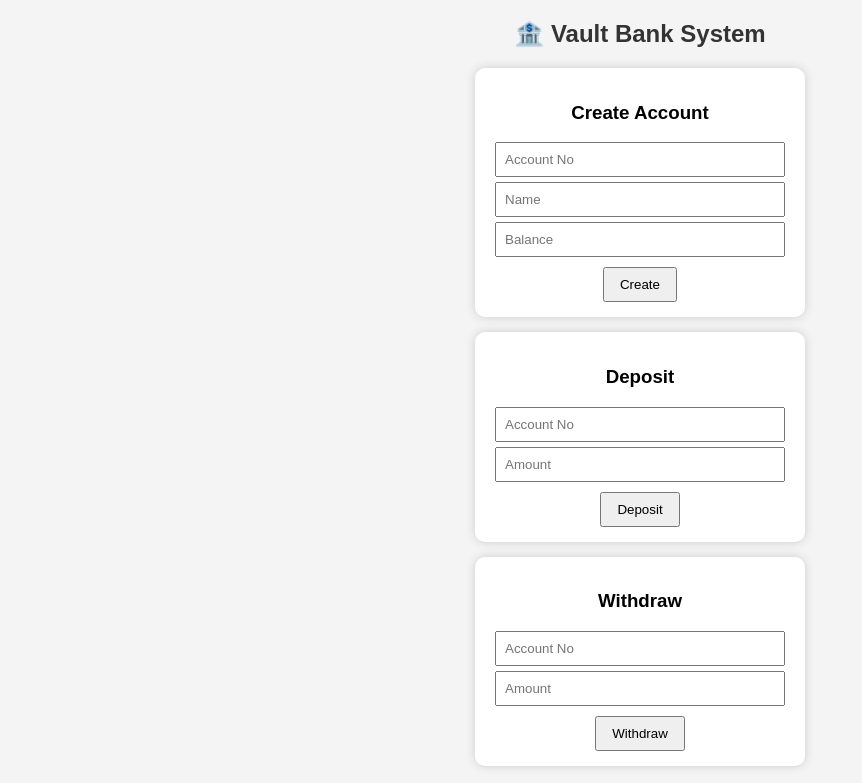
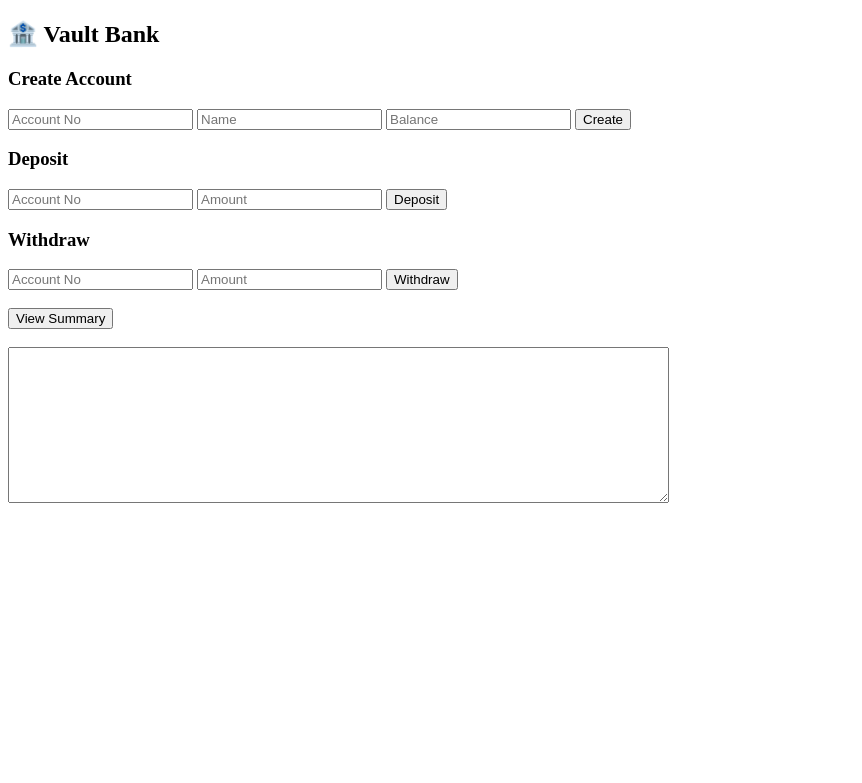
Before and after one commit to praveengowtm/mini-banking-system-25BCE5092, a plain HTML site: page index.html in a window 1280 px wide. Shown: the top 783 px of the page, without its empty margins (0-862 px from the left). Drawn offline with Linux system fonts and the light colour scheme; no server answers.

Commit message:
Add files via upload

```diff
--- a/index.html
+++ b/index.html
@@ -2,92 +2,47 @@
 <html>
 <head>
     <title>Vault Bank</title>
-    <style>
-        body {
-            font-family: Arial;
-            background: #f4f4f4;
-            text-align: center;
-        }
-
-        h2 {
-            color: #333;
-        }
-
-        .box {
-            background: white;
-            padding: 15px;
-            margin: 15px auto;
-            width: 300px;
-            border-radius: 10px;
-            box-shadow: 0 0 10px #ccc;
-        }
-
-        input {
-            display: block;
-            width: 90%;
-            margin: 5px auto;
-            padding: 8px;
-        }
-
-        button {
-            padding: 8px 15px;
-            margin-top: 5px;
-            cursor: pointer;
-        }
-
-        textarea {
-            width: 80%;
-            height: 200px;
-            margin-top: 20px;
-            background: black;
-            color: lime;
-        }
-    </style>
 </head>
 
 <body>
 
-<h2>🏦 Vault Bank System</h2>
+<h2>🏦 Vault Bank</h2>
 
-<div class="box">
 <h3>Create Account</h3>
 <input id="accNo" placeholder="Account No">
 <input id="name" placeholder="Name">
 <input id="balance" placeholder="Balance">
 <button onclick="createAccount()">Create</button>
-</div>
 
-<div class="box">
 <h3>Deposit</h3>
 <input id="d_acc" placeholder="Account No">
 <input id="d_amt" placeholder="Amount">
 <button onclick="deposit()">Deposit</button>
-</div>
 
-<div class="box">
 <h3>Withdraw</h3>
 <input id="w_acc" placeholder="Account No">
 <input id="w_amt" placeholder="Amount">
 <button onclick="withdraw()">Withdraw</button>
-</div>
 
+<br><br>
 <button onclick="summary()">View Summary</button>
 
-<br>
+<br><br>
 
-<textarea id="output"></textarea>
+<textarea id="output" rows="10" cols="80"></textarea>
 
 <script>
+/* ✅ DEFINE MODULE FIRST (CRITICAL FIX) */
 var Module = {
     print: function(text) {
         let out = document.getElementById("output");
         out.value += text + "\n";
-        out.scrollTop = out.scrollHeight;
     }
 };
 
+/* ✅ FUNCTIONS */
 function createAccount() {
-    Module.ccall('create_account', null,
+    Module.ccall('ui_create_account', null,
         ['string','string','number'],
         [
             accNo.value,
@@ -97,7 +52,7 @@ function createAccount() {
 }
 
 function deposit() {
-    Module.ccall('deposit', null,
+    Module.ccall('ui_deposit', null,
         ['string','number'],
         [
             d_acc.value,
@@ -106,7 +61,7 @@ function deposit() {
 }
 
 function withdraw() {
-    Module.ccall('withdraw', null,
+    Module.ccall('ui_withdraw', null,
         ['string','number'],
         [
             w_acc.value,
@@ -115,10 +70,11 @@ function withdraw() {
 }
 
 function summary() {
-    Module.ccall('summary', null, [], []);
+    Module.ccall('ui_summary', null, [], []);
 }
 </script>
 
+<!-- ✅ LOAD JS AFTER MODULE -->
 <script src="index.js"></script>
 
 </body>
```
Lines whose indentation alone changed are shown as unchanged.
